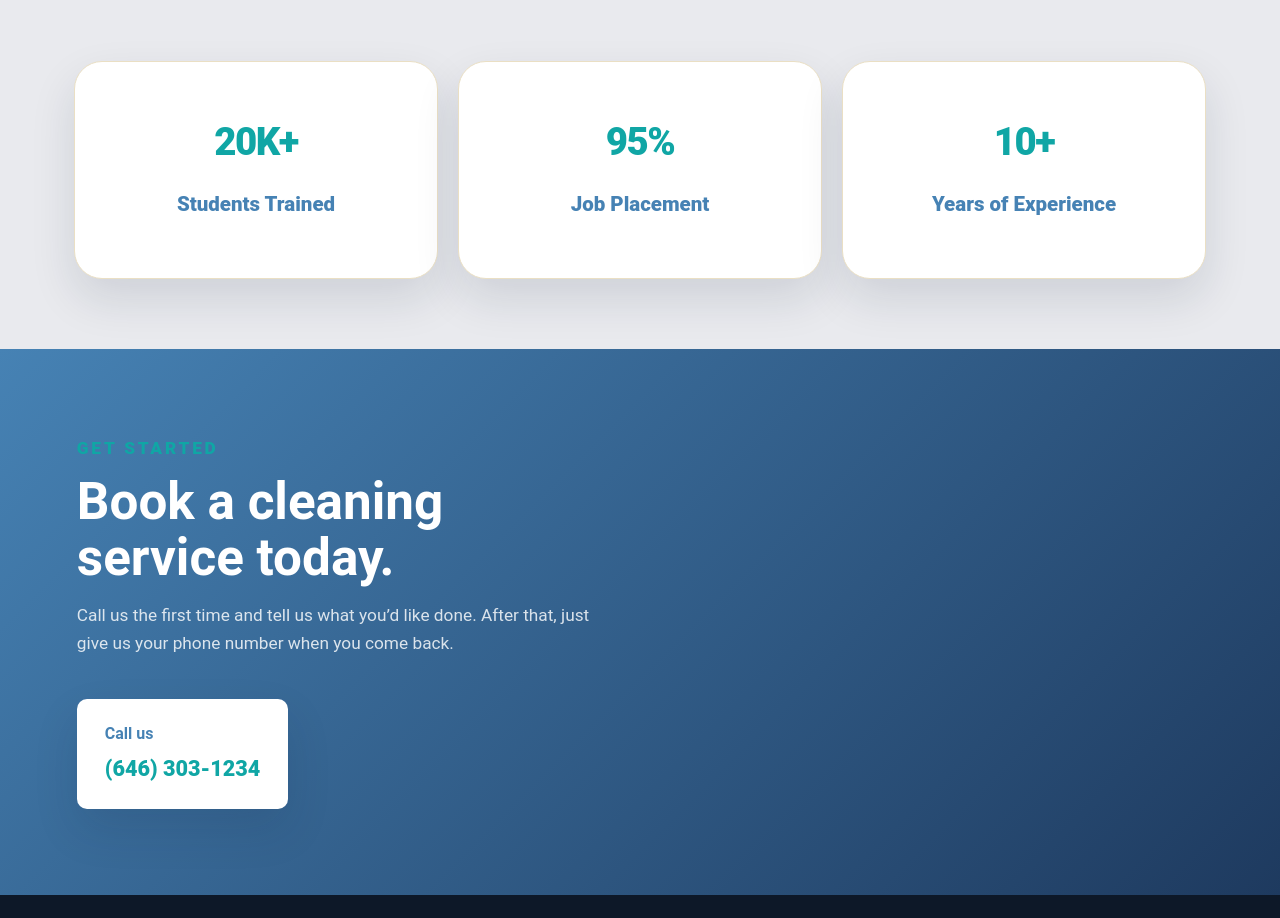
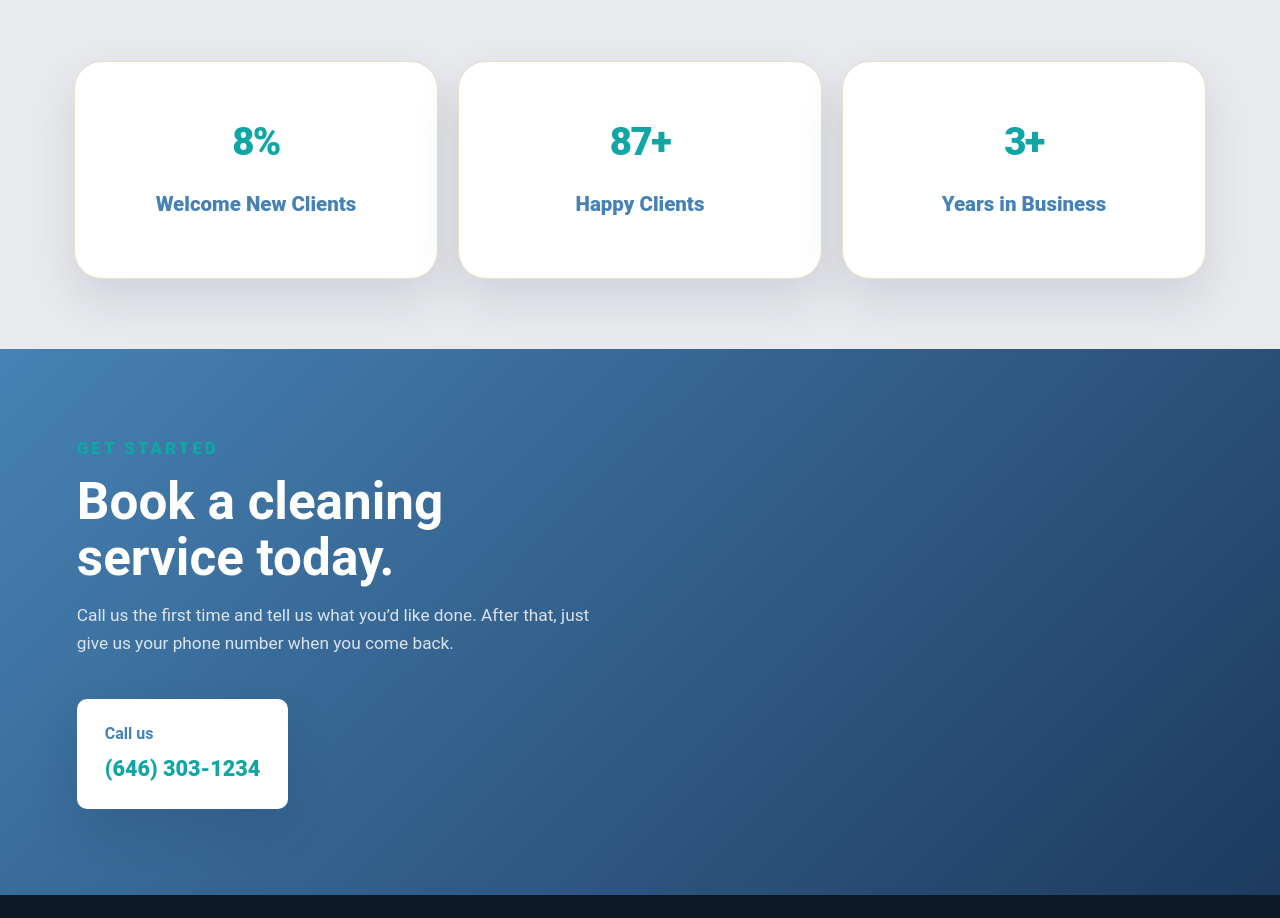
Before and after one commit to NYCMEL/MACleaners, a plain HTML site: page index.html in a window 1280 px wide. Shown: the part 2380-3298 px from the top of the page. Drawn offline with Linux system fonts and the light colour scheme.

Commit message:
committed

```diff
--- a/index.html
+++ b/index.html
@@ -123,18 +123,18 @@
 	    <main class="stats-page">
 		<section class="stats" aria-label="Company highlights">
 		    <article class="stats__card" tabindex="0">
-			<strong class="stats__number">20K+</strong>
-			<span class="stats__label">Students Trained</span>
+			<strong class="stats__number">8%</strong>
+			<span class="stats__label">Welcome New Clients</span>
 		    </article>
 
 		    <article class="stats__card" tabindex="0">
-			<strong class="stats__number">95%</strong>
-			<span class="stats__label">Job Placement</span>
+			<strong class="stats__number">87+</strong>
+			<span class="stats__label">Happy Clients</span>
 		    </article>
 
 		    <article class="stats__card" tabindex="0">
-			<strong class="stats__number">10+</strong>
-			<span class="stats__label">Years of Experience</span>
+			<strong class="stats__number">3+</strong>
+			<span class="stats__label">Years in Business</span>
 		    </article>
 		</section>
 	    </main>
```
